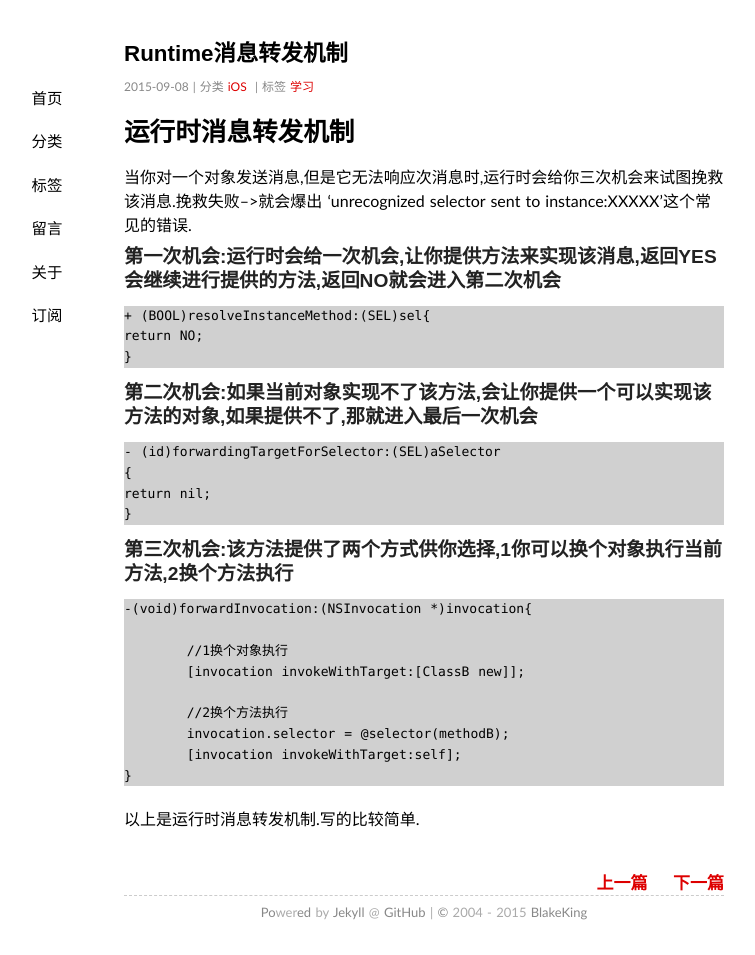
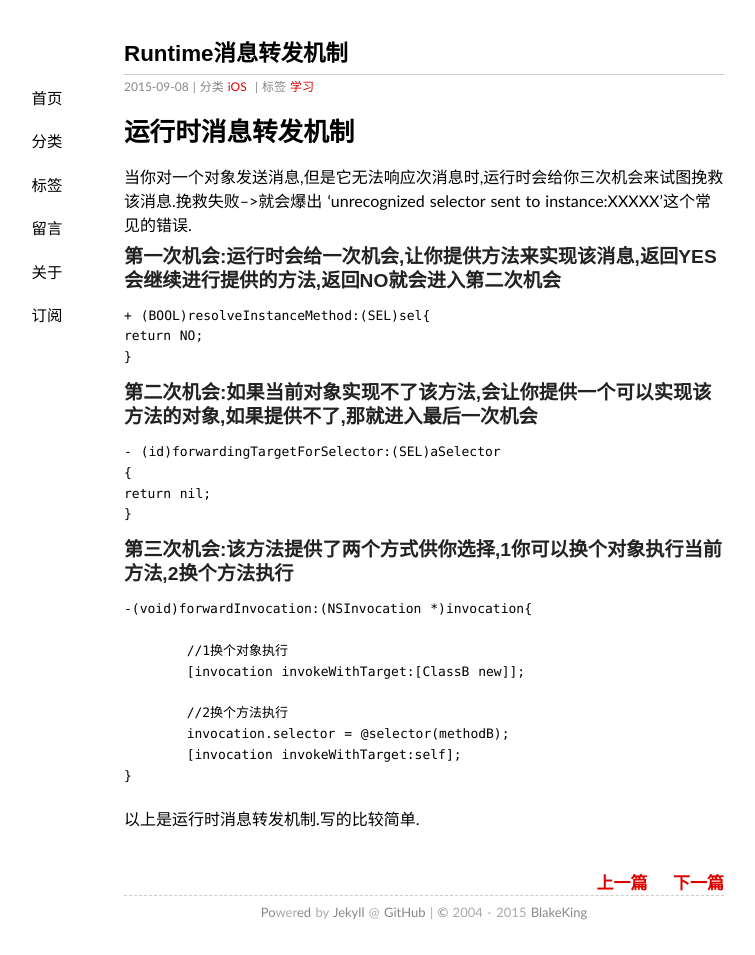
Before and after one commit to BaroneX/BaroneX.github.io, a Jekyll site: the page built from _posts/2015-09-08-Runtime messageSend.md, in a window 1280 px wide. Shown: the whole page, without its empty margins (216-971 px from the left). Built offline with Jekyll 4.4.1, drawn with Linux system fonts in a browser that asks for light colours; Markdown is read by kramdown in place of the engine named in the settings.

Commit message:
no message

```diff
--- a/media/css/style.css
+++ b/media/css/style.css
@@ -47,7 +47,7 @@ blockquote p{margin:0;padding:.5em 0;}
 .meta{font-size:12px;color:#888;}
 .pageNav{font-weight:bold;font-size:17px;}
 .pageNavInvalid{font-weight:bold;font-size:17px;color:#D0D0D0;}
-header{padding:.5em 0;border-bottom: 1px solid #FFFFFF;}
+header{padding:.5em 0;border-bottom: 1px solid #CCCCCC;}
 nav{font-family:"Electrolize",sans-serif;font-size:1.1em;text-transform:uppercase;float:left;margin-left:-8em;width:6em;text-align:center;}
 nav a{display:block;padding:.7em 1em;color:#000000;}
 nav a:hover{background-color:#ff0000;text-decoration:none;color:#f9f9f9;-webkit-transition:color .2s linear;}
@@ -57,7 +57,7 @@ h2{font-family:"Cuprum","Hiragino Sans GB","Microsoft YaHei",sans-serif;font-siz
 h3{font-family:"Cuprum","Hiragino Sans GB","Microsoft YaHei",sans-serif;font-size:1.2em;color:#222;}
 h4{font-family:"Cuprum","Hiragino Sans GB","Microsoft YaHei",sans-serif;font-size:1em;color:#333;}
 pre,code{font-family:Menlo,"Andale Mono",Consolas,"Courier New",Monaco,monospace;font-size:13px;}
-code{background-color:#D0D0D0;}
+code{background-color:#FFFFFF;}
 embed,object,iframe{display:block;margin:4px auto;}
 .gist{font-size: 12px;line-height:1.6;}
 
```
